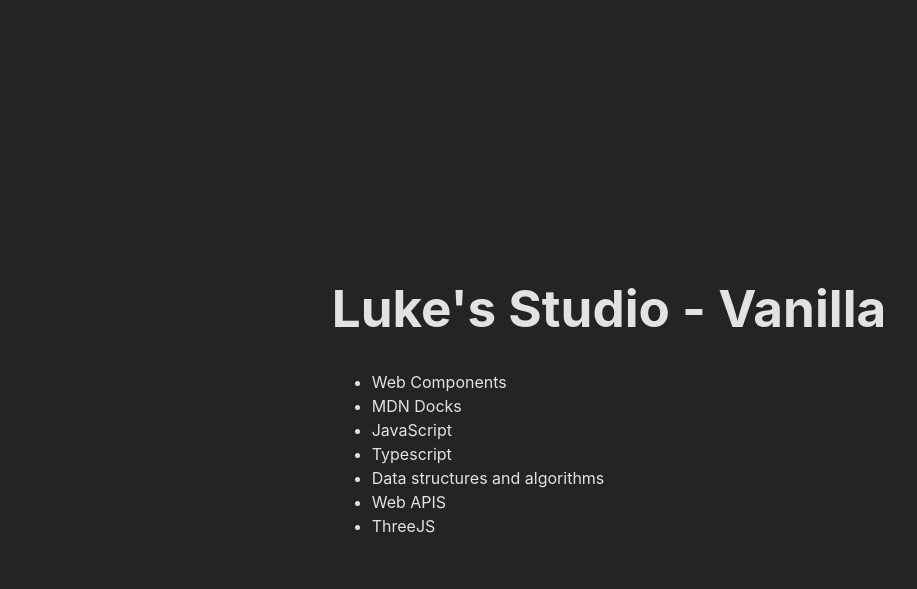
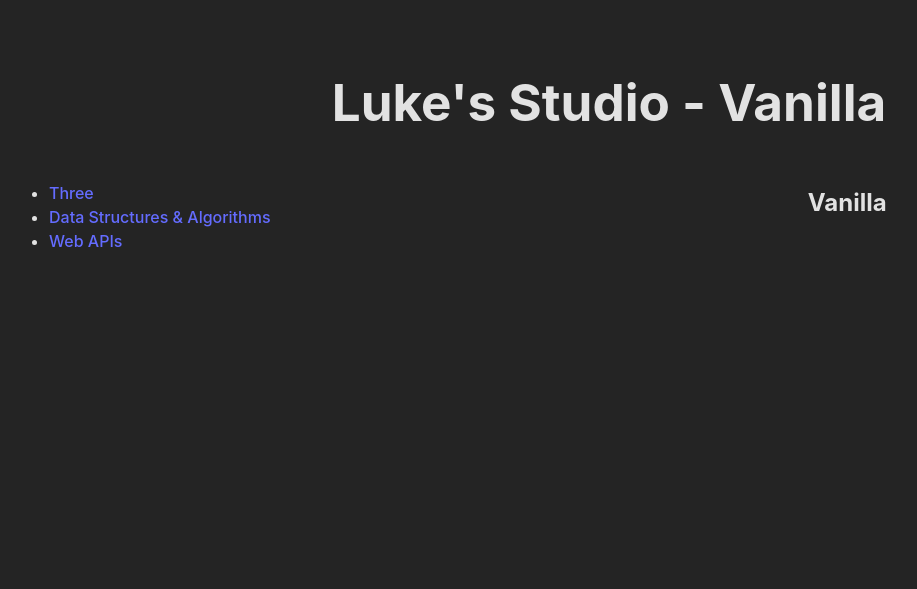
Before and after one commit to luketurnbull/lukes-studio-vanilla, a website built with Vite: page index.html in a window 1280 px wide. Shown: the whole page, without its empty margins (31-948 px from the left). Built offline with nearby package versions, Linux system fonts and the light colour scheme.

Commit message:
Create initial grid layout

```diff
--- a/index.html
+++ b/index.html
@@ -1,10 +1,10 @@
-<!doctype html>
+<!DOCTYPE html>
 <html lang="en">
   <head>
     <meta charset="UTF-8" />
     <link rel="icon" type="image/svg+xml" href="/vite.svg" />
     <meta name="viewport" content="width=device-width, initial-scale=1.0" />
-    <title>Vite + TS</title>
+    <title>Luke's Studio - Vanilla</title>
   </head>
   <body>
     <div id="app"></div>
--- a/src/main.ts
+++ b/src/main.ts
@@ -1,18 +1,21 @@
 import "./style.css";
 
 document.querySelector<HTMLDivElement>("#app")!.innerHTML = `
-  <div>
-    <h1>Luke's Studio - Vanilla</h1>
-    <div>
+  <div class="container">
+    <header class="header">
+      <h1>Luke's Studio - Vanilla</h1>
+    </header>
+
+    <nav class="sidebar">
       <ul>
-        <li>Web Components</li>
-        <li>MDN Docks</li>
-        <li>JavaScript</li>
-        <li>Typescript</li>
-        <li>Data structures and algorithms</li>
-        <li>Web APIS</li>
-        <li>ThreeJS</li>
+        <li><a href="#">Three</a></li>
+        <li><a href="#">Data Structures & Algorithms</a></li>
+        <li><a href="#">Web APIs</a></li>
       </ul>
-    </div>
+    </nav>
+
+    <main class="main">
+      <h2>Vanilla</h2>
+    </main>
   </div>
 `;
--- a/src/style.css
+++ b/src/style.css
@@ -18,16 +18,9 @@
   color: #646cff;
   text-decoration: inherit;
 }
+
 a:hover {
   color: #535bf2;
-}
-
-body {
-  margin: 0;
-  display: flex;
-  place-items: center;
-  min-width: 320px;
-  min-height: 100vh;
 }
 
 h1 {
@@ -45,3 +38,24 @@
 ul {
   text-align: left;
 }
+
+.container {
+  display: grid;
+  grid-template-columns: 4;
+  grid-template-rows: auto;
+  grid-template-areas:
+    "header header header header"
+    "sidebar main main main";
+}
+
+.header {
+  grid-area: header;
+}
+
+main {
+  grid-area: main;
+}
+
+.sidebar {
+  grid-area: sidebar;
+}
```
